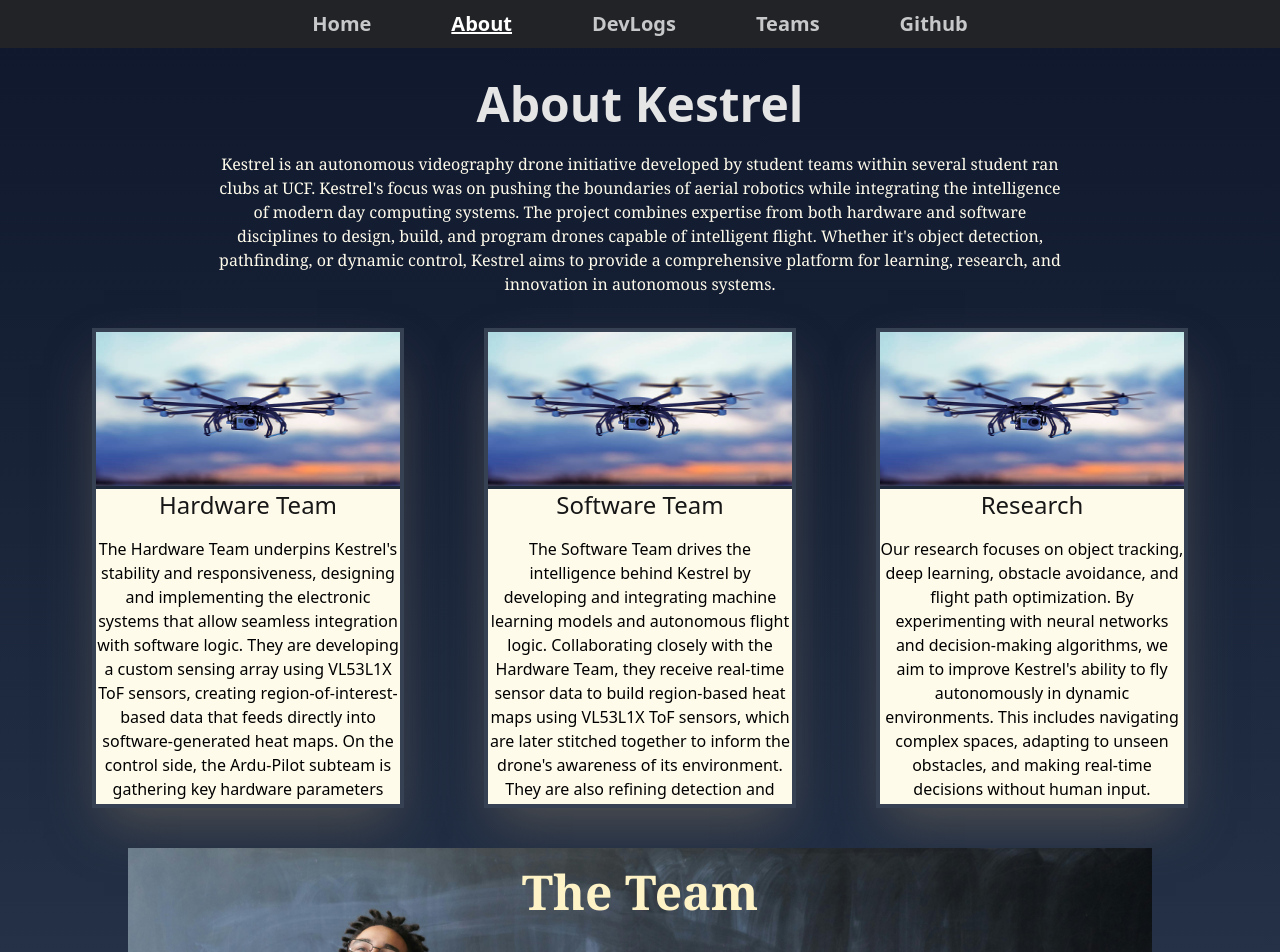
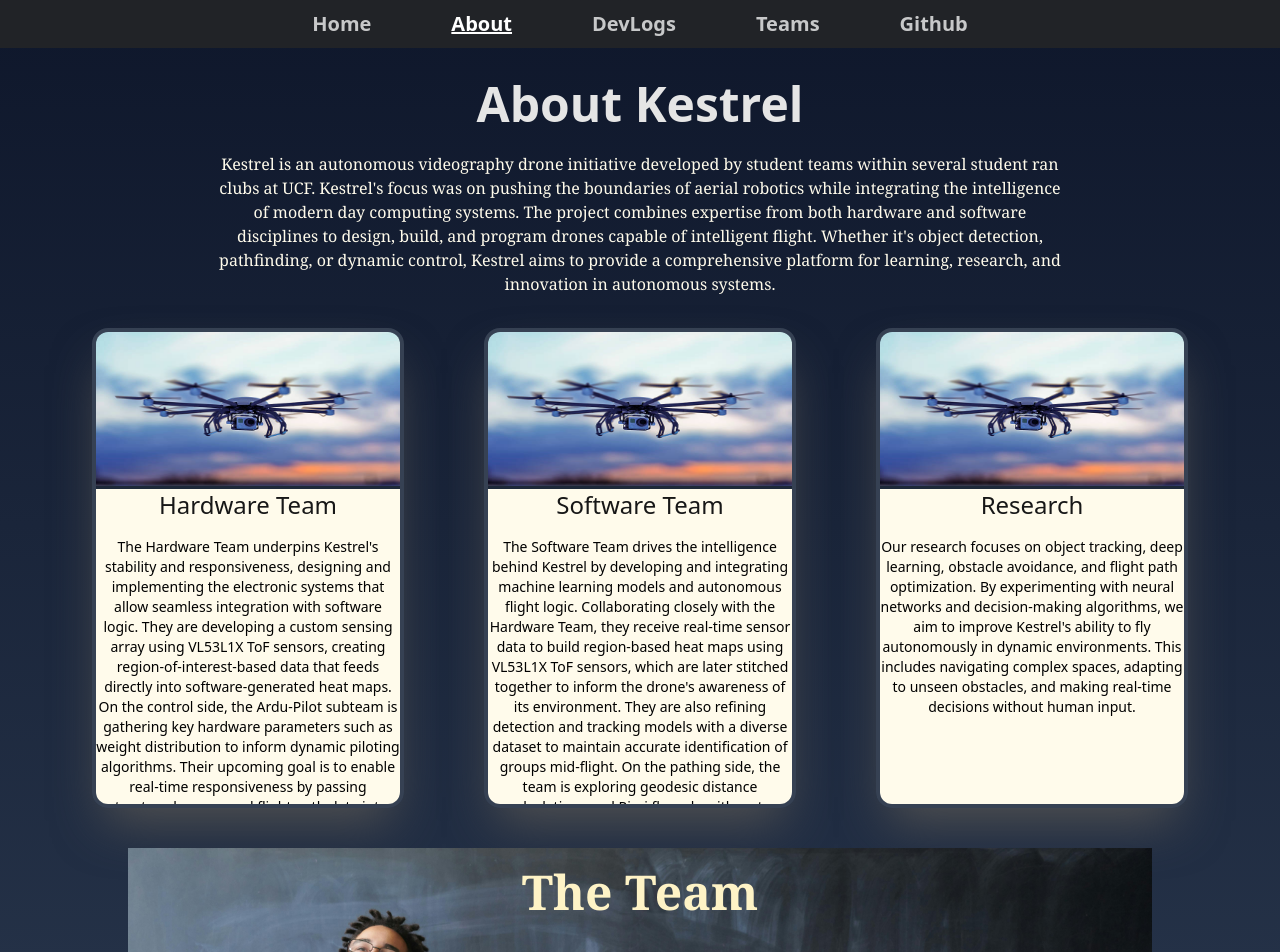
Before and after one commit to satasatalight/kestrel-ucf, a Next.js app: page /about in a window 1280 px wide. Shown: the top 952 px of the page. Built offline with nearby package versions, Linux system fonts and the light colour scheme.

Commit message:
Added Teams Dropdown

```diff
--- a/app/about/page.tsx
+++ b/app/about/page.tsx
@@ -20,7 +20,7 @@
         autonomous systems.
       </div>
       <section className="flex flex-row gap-20 items-center justify-center pt-8 w-full">
-        <div className="w-78 flex flex-col border-4 h-120 shadow-neutral-600 shadow-2xl overflow-y-hidden border-gray-700">
+        <div className="w-78 flex flex-col border-4 h-120 shadow-neutral-600 shadow-2xl overflow-y-hidden border-gray-700 rounded-2xl">
           <img
             className="h-1/3 border-b-3 border-b-gray-800"
             src="FlyingDrone.jpg"
@@ -29,7 +29,7 @@
             <h1 className="text-2xl text-center text-neutral-900">
               Hardware Team
             </h1>
-            <p className="flex justify-center text-center pt-4 text-black">
+            <p className="flex justify-center text-center pt-4 text-black text-sm">
               The Hardware Team underpins Kestrel's stability and
               responsiveness, designing and implementing the electronic systems
               that allow seamless integration with software logic. They are
@@ -46,7 +46,7 @@
             </p>
           </div>
         </div>
-        <div className="w-78 flex flex-col border-4 h-120 shadow-neutral-600 shadow-2xl overflow-y-hidden border-gray-700">
+        <div className="w-78 flex flex-col border-4 h-120 shadow-neutral-600 shadow-2xl overflow-y-hidden border-gray-700 rounded-2xl">
           <img
             className="h-1/3 border-b-3 border-b-gray-800"
             src="FlyingDrone.jpg"
@@ -55,7 +55,7 @@
             <h1 className="text-2xl text-center text-neutral-900">
               Software Team
             </h1>
-            <p className="flex justify-center text-center pt-4 text-black">
+            <p className="flex justify-center text-center pt-4 text-black text-sm">
               The Software Team drives the intelligence behind Kestrel by
               developing and integrating machine learning models and autonomous
               flight logic. Collaborating closely with the Hardware Team, they
@@ -73,14 +73,14 @@
             </p>
           </div>
         </div>
-        <div className="w-78 flex flex-col border-4 h-120 shadow-neutral-600 shadow-2xl overflow-y-hidden border-gray-700">
+        <div className="w-78 flex flex-col border-4 h-120 shadow-neutral-600 shadow-2xl overflow-y-hidden border-gray-700 rounded-2xl">
           <img
             className="h-1/3 border-b-3 border-b-gray-800"
             src="FlyingDrone.jpg"
           ></img>
           <div className="w-full h-full bg-amber-50">
             <h1 className="text-2xl text-center text-neutral-900">Research</h1>
-            <p className="flex justify-center text-center pt-4 text-black">
+            <p className="flex justify-center text-center pt-4 text-black text-sm">
               Our research focuses on object tracking, deep learning, obstacle
               avoidance, and flight path optimization. By experimenting with
               neural networks and decision-making algorithms, we aim to improve
--- a/app/components/NavBar/NavBarLink.tsx
+++ b/app/components/NavBar/NavBarLink.tsx
@@ -2,6 +2,7 @@
 
 import Link from "next/link";
 import { usePathname } from "next/navigation";
+import { useState } from "react";
 
 interface Props {
   label: string;
@@ -12,10 +13,52 @@
 const NavBarLink = ({ label, href, isNewWindow }: Props) => {
   const pathname = usePathname();
   const isActive = pathname === `/${label.toLowerCase()}`;
+  const [isOpen, setIsOpen] = useState(false);
 
   const baseClasses =
     "inline text-white hover:opacity-100 hover:underline text-xl font-semibold transition ";
   const activeClass = isActive ? "opacity-100 underline" : "opacity-75";
+
+  // 👉 If label is "Teams", return dropdown menu
+  if (label.toLowerCase() === "teams") {
+    return (
+      <div
+        className="relative group"
+        onMouseEnter={() => setIsOpen(true)}
+        onMouseLeave={() => setIsOpen(false)}
+      >
+        <button className={baseClasses + activeClass}>{label}</button>
+        {isOpen && (
+          <div className="absolute top-full mt-0 bg-neutral-800/80 text-white -left-3 rounded-b-md">
+            <Link
+              href="/hardware"
+              className="block px-4 py-2 hover:bg-neutral-900/80"
+            >
+              Sensors
+            </Link>
+            <Link
+              href="/software"
+              className="block px-4 py-2 hover:bg-neutral-900/80"
+            >
+              Pathing
+            </Link>
+            <Link
+              href="/research"
+              className="block px-4 py-2 hover:bg-neutral-900/80"
+            >
+              Ardupilot
+            </Link>
+            <Link
+              href="/research"
+              className="block px-4 py-2 hover:bg-neutral-900/80"
+            >
+              Model
+            </Link>
+          </div>
+        )}
+      </div>
+    );
+  }
 
   // Internal link using <Link>
   return (
```
